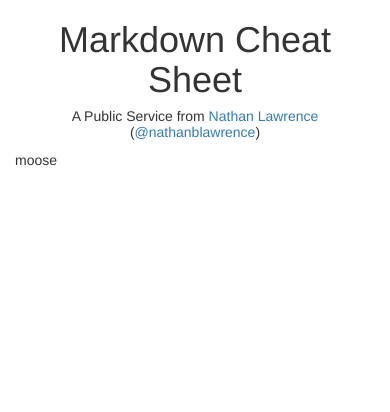
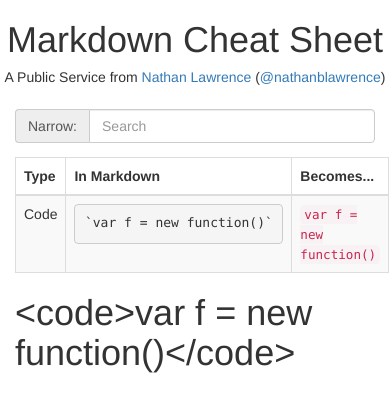
Before and after one commit to NathanLawrence/mdcheatsheet, a plain HTML site: page index.html in a window 390 px wide. Drawn offline with nearby package versions, Linux system fonts and the light colour scheme.

Commit message:
I did a lot of things and I don't feel like I got anywhere.

```diff
--- a/index.html
+++ b/index.html
@@ -1,24 +1,50 @@
 <!DOCTYPE html>
-<html ng-app = "mdcheatsheet">
+<html lang="en" ng-app='testing'>
 <head>
+	<script src="https://ajax.googleapis.com/ajax/libs/angularjs/1.4.8/angular.js"></script>
+	<script src="js/controllers.js"></script>
+	<meta charset="UTF-8">
 	<title>Markdown Cheat Sheet</title>
 	<!-- Latest compiled and minified CSS -->
 	<link rel="stylesheet" href="https://maxcdn.bootstrapcdn.com/bootstrap/3.3.6/css/bootstrap.min.css" integrity="sha384-1q8mTJOASx8j1Au+a5WDVnPi2lkFfwwEAa8hDDdjZlpLegxhjVME1fgjWPGmkzs7" crossorigin="anonymous">
-
 </head>
 <body>
 	<div class="container">
-		<h1 style="text-align : center">Markdown Cheat Sheet</h1>
-		<h4 style="text-align : center; font-size : 1em">A Public Service from <a href="http://www.nathanlawrence.org">Nathan Lawrence</a> (<a href="http://www.twitter.com/nathanblawrence">@nathanblawrence</a>)</h4>
+		<div class="row" style="padding-bottom : 1em">
+			<h1 style="text-align : center">Markdown Cheat Sheet</h1>
+			<h4 style="text-align : center; font-size : 1em">A Public Service from <a href="http://www.nathanlawrence.org">Nathan Lawrence</a> (<a href="http://www.twitter.com/nathanblawrence">@nathanblawrence</a>)</h4>
+		</div>
 		<div class="row">
-			<div class="col-md-8">
-				<p>moose</p>
+			<div class="col-md-9" ng-controller="MDListing">
+				<div class="input-group">
+					<span class="input-group-addon" id="basic-addon1">Narrow:</span>
+					<input type="text" class="form-control" placeholder="Search" ng-model="query">
+				</div>
+				<div class="results" style="padding-top : 1em;">
+					<table class="table table-striped table-bordered table-responsive table-hover" style="padding-top : 1em" >
+						<thead>
+							<tr>
+								<th>Type</th>
+								<th>In Markdown</th>
+								<th>Becomes...</th>
+							</tr>
+						</thead>
+						<tr>
+							<td>Code</td>
+							<td><pre>`var f = new function()`</pre></td>
+							<td><code>var f = new function()</code></td>
+						</tr>
+					</table>
+				</div>
+				<h1>{{entry.html}}</h1>
 			</div>
-
-			<div class="col-md-4">
-
+			<div class="col-md-3">
+				{{query}}
 			</div>
 		</div>
 	</div>
+
+
+
 </body>
 </html>
--- /dev/null
+++ b/js/controllers.js
@@ -0,0 +1,11 @@
+var testing = angular.module('testing',[]);
+
+testing.controller('MDListing', function MDListing($scope){
+
+	$scope.entry = {
+		"type" : "Code",
+		"md" : "`var f = new function()`",
+		"html" : "<code>var f = new function()</code>"
+	}
+
+});
```
Also changed, not shown: data.json (added, +12 -0 lines), 1 other file.
